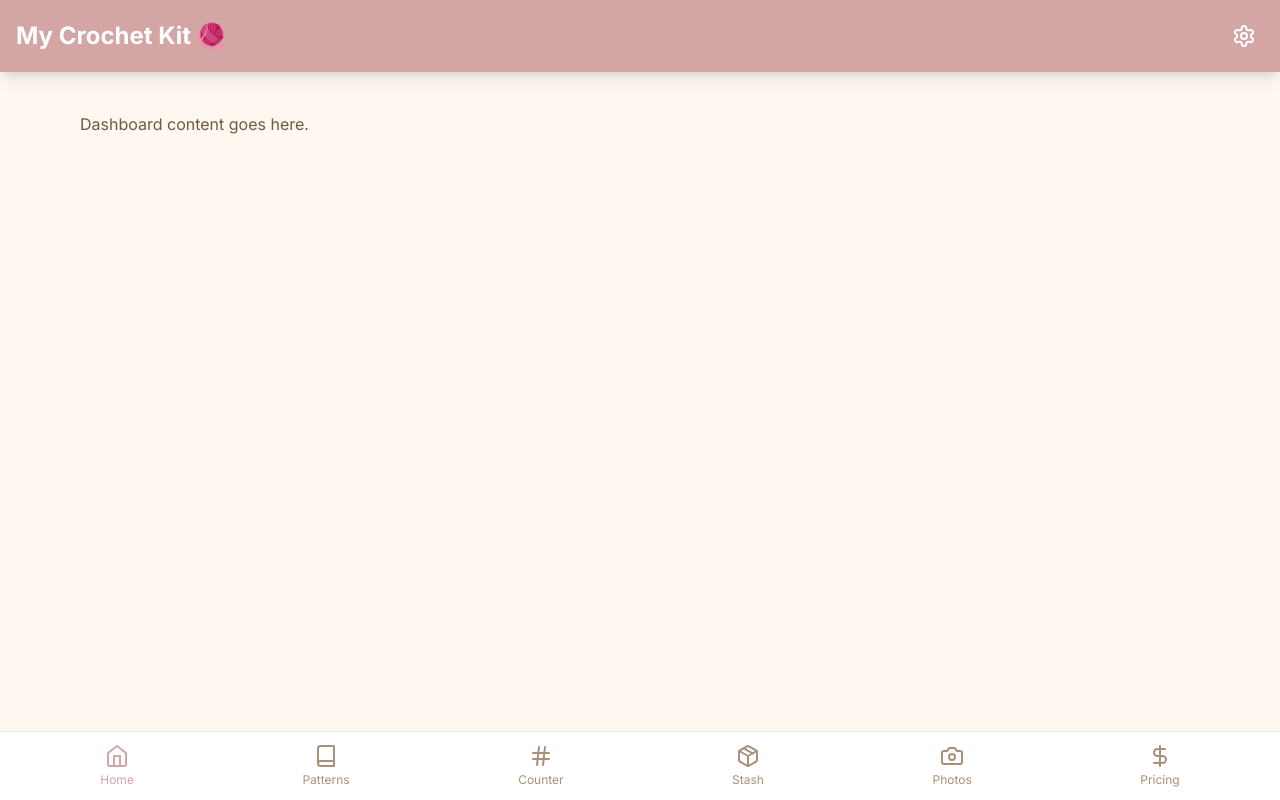
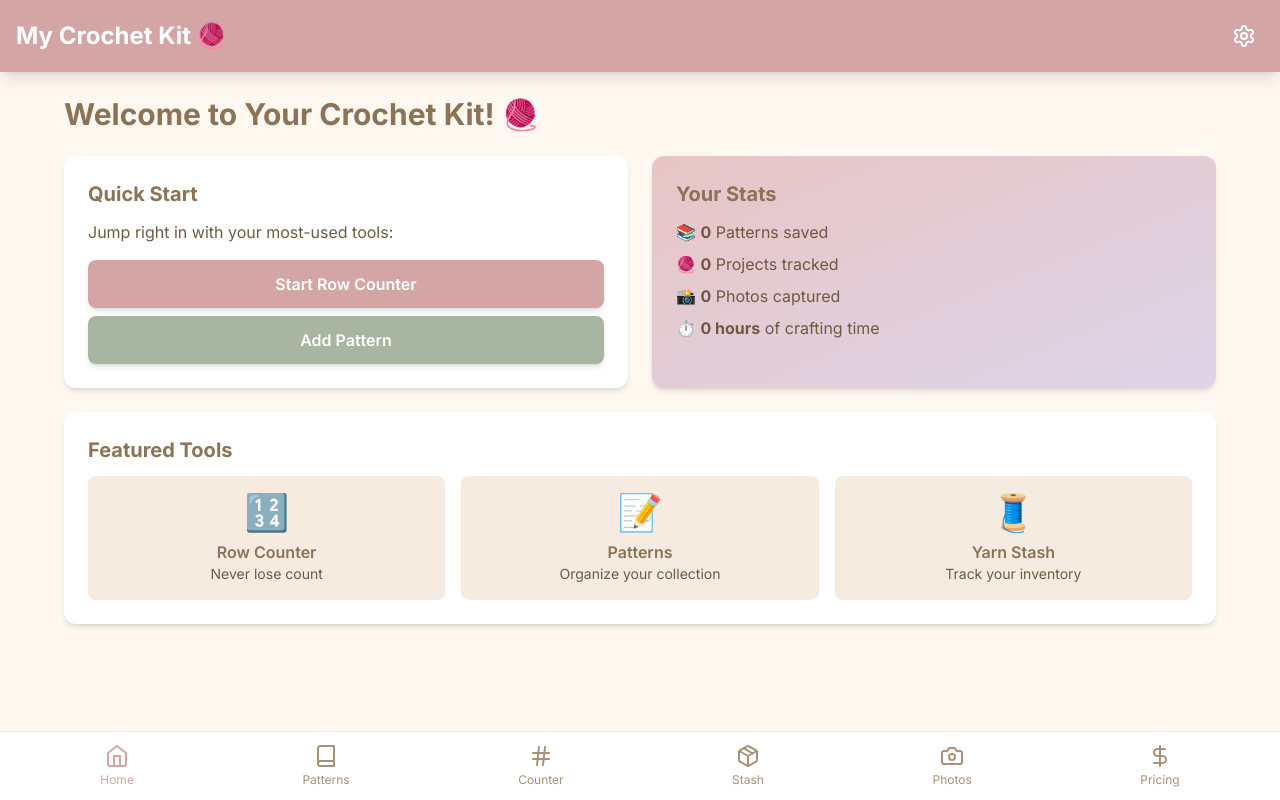
Before and after one commit to jasonramirezlee-photolocationmap/my-crochet-kit, a Next.js app: page /app in a window 1280 px wide. Built offline with nearby package versions, Linux system fonts and the light colour scheme.

Commit message:
Update page.tsx

```diff
--- a/app/app/page.tsx
+++ b/app/app/page.tsx
@@ -1,28 +1,8 @@
-// /vercel/path0/app/app/page.tsx
-
-'use client' // THIS MUST BE THE FIRST LINE
+'use client'
 
 import { useState } from 'react'
 import { Home, Book, Hash, Package, Camera, DollarSign, Settings } from 'lucide-react'
-import RowCounter from '../components/RowCounter' // Assuming RowCounter is in /components
-
-// Placeholder components (You'll need to define these in your /components folder)
-const DashboardView = () => <div className="p-4 bg-cream rounded-lg text-warmBrown-dark">Dashboard content goes here.</div>
-const PatternsView = () => <div className="p-4 bg-cream rounded-lg text-warmBrown-dark">Patterns Manager content goes here.</div>
-const CounterView = () => <RowCounter /> // Assuming RowCounter is a complete component
-const StashView = () => <div className="p-4 bg-cream rounded-lg text-warmBrown-dark">Stash Tracker content goes here.</div>
-const PhotosView = () => <div className="p-4 bg-cream rounded-lg text-warmBrown-dark">Progress Photos content goes here.</div>
-const PricingView = () => <div className="p-4 bg-cream rounded-lg text-warmBrown-dark">Pricing Calculator content goes here.</div>
-
-// Navigation items (moved here from the original file)
-const navItems = [
-  { id: 'dashboard', label: 'Home', icon: Home },
-  { id: 'patterns', label: 'Patterns', icon: Book },
-  { id: 'counter', label: 'Counter', icon: Hash },
-  { id: 'stash', label: 'Stash', icon: Package },
-  { id: 'photos', label: 'Photos', icon: Camera },
-  { id: 'pricing', label: 'Pricing', icon: DollarSign },
-]
+import RowCounter from '../components/RowCounter'
 
 export default function AppPage() {
   const [activeTab, setActiveTab] = useState('dashboard')
@@ -75,3 +55,115 @@ export default function AppPage() {
     </div>
   )
 }
+
+// Navigation items
+const navItems = [
+  { id: 'dashboard', label: 'Home', icon: Home },
+  { id: 'patterns', label: 'Patterns', icon: Book },
+  { id: 'counter', label: 'Counter', icon: Hash },
+  { id: 'stash', label: 'Stash', icon: Package },
+  { id: 'photos', label: 'Photos', icon: Camera },
+  { id: 'pricing', label: 'Pricing', icon: DollarSign },
+]
+
+// Dashboard View
+function DashboardView() {
+  return (
+    <div className="space-y-6">
+      <h2 className="text-3xl font-bold text-warmBrown">Welcome to Your Crochet Kit! 🧶</h2>
+
+      <div className="grid md:grid-cols-2 gap-6">
+        <div className="card">
+          <h3 className="text-xl font-bold text-warmBrown mb-3">Quick Start</h3>
+          <p className="text-warmBrown-dark mb-4">
+            Jump right in with your most-used tools:
+          </p>
+          <div className="space-y-2">
+            <button className="btn-primary w-full">Start Row Counter</button>
+            <button className="btn-secondary w-full">Add Pattern</button>
+          </div>
+        </div>
+
+        <div className="card bg-gradient-to-br from-rose-light to-lavender-light">
+          <h3 className="text-xl font-bold text-warmBrown mb-3">Your Stats</h3>
+          <div className="space-y-2 text-warmBrown-dark">
+            <p>📚 <strong>0</strong> Patterns saved</p>
+            <p>🧶 <strong>0</strong> Projects tracked</p>
+            <p>📸 <strong>0</strong> Photos captured</p>
+            <p>⏱️ <strong>0 hours</strong> of crafting time</p>
+          </div>
+        </div>
+      </div>
+
+      <div className="card">
+        <h3 className="text-xl font-bold text-warmBrown mb-3">Featured Tools</h3>
+        <div className="grid sm:grid-cols-3 gap-4">
+          <div className="text-center p-4 bg-cream-dark rounded-lg">
+            <div className="text-4xl mb-2">🔢</div>
+            <h4 className="font-semibold text-warmBrown">Row Counter</h4>
+            <p className="text-sm text-warmBrown-dark">Never lose count</p>
+          </div>
+          <div className="text-center p-4 bg-cream-dark rounded-lg">
+            <div className="text-4xl mb-2">📝</div>
+            <h4 className="font-semibold text-warmBrown">Patterns</h4>
+            <p className="text-sm text-warmBrown-dark">Organize your collection</p>
+          </div>
+          <div className="text-center p-4 bg-cream-dark rounded-lg">
+            <div className="text-4xl mb-2">🧵</div>
+            <h4 className="font-semibold text-warmBrown">Yarn Stash</h4>
+            <p className="text-sm text-warmBrown-dark">Track your inventory</p>
+          </div>
+        </div>
+      </div>
+    </div>
+  )
+}
+
+// Patterns View
+function PatternsView() {
+  return (
+    <div className="card text-center py-12">
+      <div className="text-6xl mb-4">📚</div>
+      <h3 className="text-2xl font-bold text-warmBrown mb-2">Pattern Library</h3>
+      <p className="text-warmBrown-dark">Coming soon! Import and organize all your patterns.</p>
+    </div>
+  )
+}
+
+// Counter View - NOW USES THE REAL ROW COUNTER!
+function CounterView() {
+  return <RowCounter />
+}
+
+// Stash View
+function StashView() {
+  return (
+    <div className="card text-center py-12">
+      <div className="text-6xl mb-4">🧵</div>
+      <h3 className="text-2xl font-bold text-warmBrown mb-2">Yarn Stash Tracker</h3>
+      <p className="text-warmBrown-dark">Coming soon! Keep track of all your yarn.</p>
+    </div>
+  )
+}
+
+// Photos View
+function PhotosView() {
+  return (
+    <div className="card text-center py-12">
+      <div className="text-6xl mb-4">📸</div>
+      <h3 className="text-2xl font-bold text-warmBrown mb-2">Progress Photos</h3>
+      <p className="text-warmBrown-dark">Coming soon! Document your crochet journey.</p>
+    </div>
+  )
+}
+
+// Pricing View
+function PricingView() {
+  return (
+    <div className="card text-center py-12">
+      <div className="text-6xl mb-4">💰</div>
+      <h3 className="text-2xl font-bold text-warmBrown mb-2">Pricing Calculator</h3>
+      <p className="text-warmBrown-dark">Coming soon! Calculate fair prices for your work.</p>
+    </div>
+  )
+}
```
